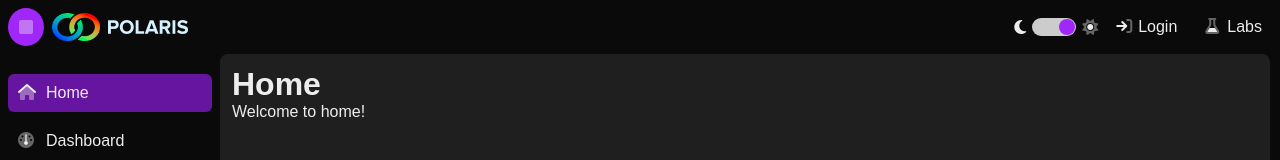
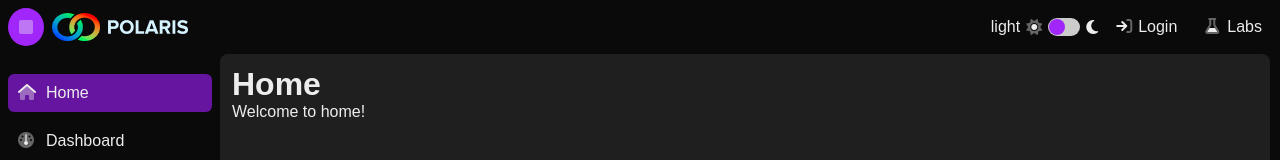
Before and after one commit to neofuture/polaris-nextjs, a Next.js app: page / in a window 1280 px wide. Shown: the top 160 px of the page. Built offline with nearby package versions, Linux system fonts and the light colour scheme; no server answers.

Commit message:
Theme switcher WIP

```diff
--- a/src/components/microcomponents/toggle/toggle.component.tsx
+++ b/src/components/microcomponents/toggle/toggle.component.tsx
@@ -1,22 +1,21 @@
-"use client";
-
-import React, { useState } from 'react';
+import React, { useEffect, useState } from 'react';
 import styles from './toggle.module.css';
 
 interface ToggleProps {
-    initialState?: boolean;
-    onToggle?: (state: boolean) => void;
+    initialState: boolean;
+    onToggle: () => void;
 }
 
-const Toggle: React.FC<ToggleProps> = ({ initialState = false, onToggle }) => {
+const Toggle: React.FC<ToggleProps> = ({ initialState, onToggle }) => {
     const [isToggled, setIsToggled] = useState(initialState);
 
+    useEffect(() => {
+        setIsToggled(initialState);
+    }, [initialState]);
+
     const handleToggle = () => {
-        const newState = !isToggled;
-        setIsToggled(newState);
-        if (onToggle) {
-            onToggle(newState);
-        }
+        setIsToggled(!isToggled);
+        onToggle();
     };
 
     return (
--- a/src/components/microcomponents/toggle/toggle.module.css
+++ b/src/components/microcomponents/toggle/toggle.module.css
@@ -1,11 +1,11 @@
 .toggle {
-    width: 44px;
+    width: 32px;
     height: 18px;
     background-color: #ccc;
     border-radius: 25px;
     position: relative;
     cursor: pointer;
-    transition: background-color 0.3s;
+    transition: background-color var(--transition-delay);
     display: inline-block;
 }
 
@@ -21,6 +21,6 @@
 }
 
 .toggled {
-    left: 27px;
+    left: 15px;
     background-color: var(--light-primary)
 }
--- a/src/components/top-navigation/top-navigation.component.tsx
+++ b/src/components/top-navigation/top-navigation.component.tsx
@@ -1,6 +1,6 @@
 "use client";
 
-import React from "react";
+import React, {useEffect, useState} from "react";
 import {useAuth} from "@/context/AuthContext";
 import {useSidebar} from "@/context/SidebarContext";
 import styles from "./top-navigation.module.css";
@@ -8,6 +8,7 @@ import NavLink from "@/components/microcomponents/nav-link/nav-link.component";
 import Button from "@/components/microcomponents/button/button.component";
 import Image from "next/image";
 import Toggle from "@/components/microcomponents/toggle/toggle.component";
+import {useTheme} from "@/context/ThemeContext";
 
 interface TopNavigationProps {
     project: string
@@ -16,6 +17,16 @@ interface TopNavigationProps {
 const TopNavigation: React.FC<TopNavigationProps> = ({ project }) => {
     const {isLoggedIn, logout} = useAuth();
     const {isSidebarOpen, toggleSidebar} = useSidebar();
+    const { theme, toggleTheme } = useTheme();
+    const [isToggled, setIsToggled] = useState(theme === 'dark');
+
+    useEffect(() => {
+        setIsToggled(theme === 'dark');
+    }, [theme]);
+
+    // const handleToggle = () => {
+    //     toggleTheme();
+    // };
 
     return (
         <header className={styles.header}>
@@ -31,9 +42,10 @@ const TopNavigation: React.FC<TopNavigationProps> = ({ project }) => {
             <nav>
                 <ul className={styles['nav-list']}>
                     <li className={styles['theme-switch']}>
+                        {theme}
+                        <i className="fad fa-sun"/>
+                        <Toggle initialState={isToggled} onToggle={toggleTheme}/>
                         <i className="fad fa-moon"/>
-                        <Toggle initialState={true} onToggle={toggleSidebar}/>
-                        <i className="fad fa-sun"/>
                     </li>
                     {isLoggedIn ? (
                         <>
--- /dev/null
+++ b/src/context/ThemeContext.tsx
@@ -0,0 +1,46 @@
+"use client";
+
+import React, { createContext, useContext, useEffect, useState, ReactNode } from 'react';
+import Cookies from 'js-cookie';
+
+interface ThemeContextProps {
+    theme: string;
+    toggleTheme: () => void;
+}
+
+interface ThemeProviderProps {
+    children: ReactNode;
+}
+
+const ThemeContext = createContext<ThemeContextProps | undefined>(undefined);
+
+export const ThemeProvider: React.FC<ThemeProviderProps> = ({ children }) => {
+    const [theme, setTheme] = useState('light');
+
+    useEffect(() => {
+        const savedTheme = Cookies.get('theme') || 'light';
+        setTheme(savedTheme);
+        document.documentElement.className = savedTheme;
+    }, []);
+
+    const toggleTheme = () => {
+        const newTheme = theme === 'light' ? 'dark' : 'light';
+        setTheme(newTheme);
+        document.documentElement.className = newTheme;
+        Cookies.set('theme', newTheme, { expires: 365 });
+    };
+
+    return (
+        <ThemeContext.Provider value={{ theme, toggleTheme }}>
+            {children}
+        </ThemeContext.Provider>
+    );
+};
+
+export const useTheme = () => {
+    const context = useContext(ThemeContext);
+    if (!context) {
+        throw new Error('useTheme must be used within a ThemeProvider');
+    }
+    return context;
+};
```
Also changed, not shown: src/app/layout.tsx (+9 -6 lines).
